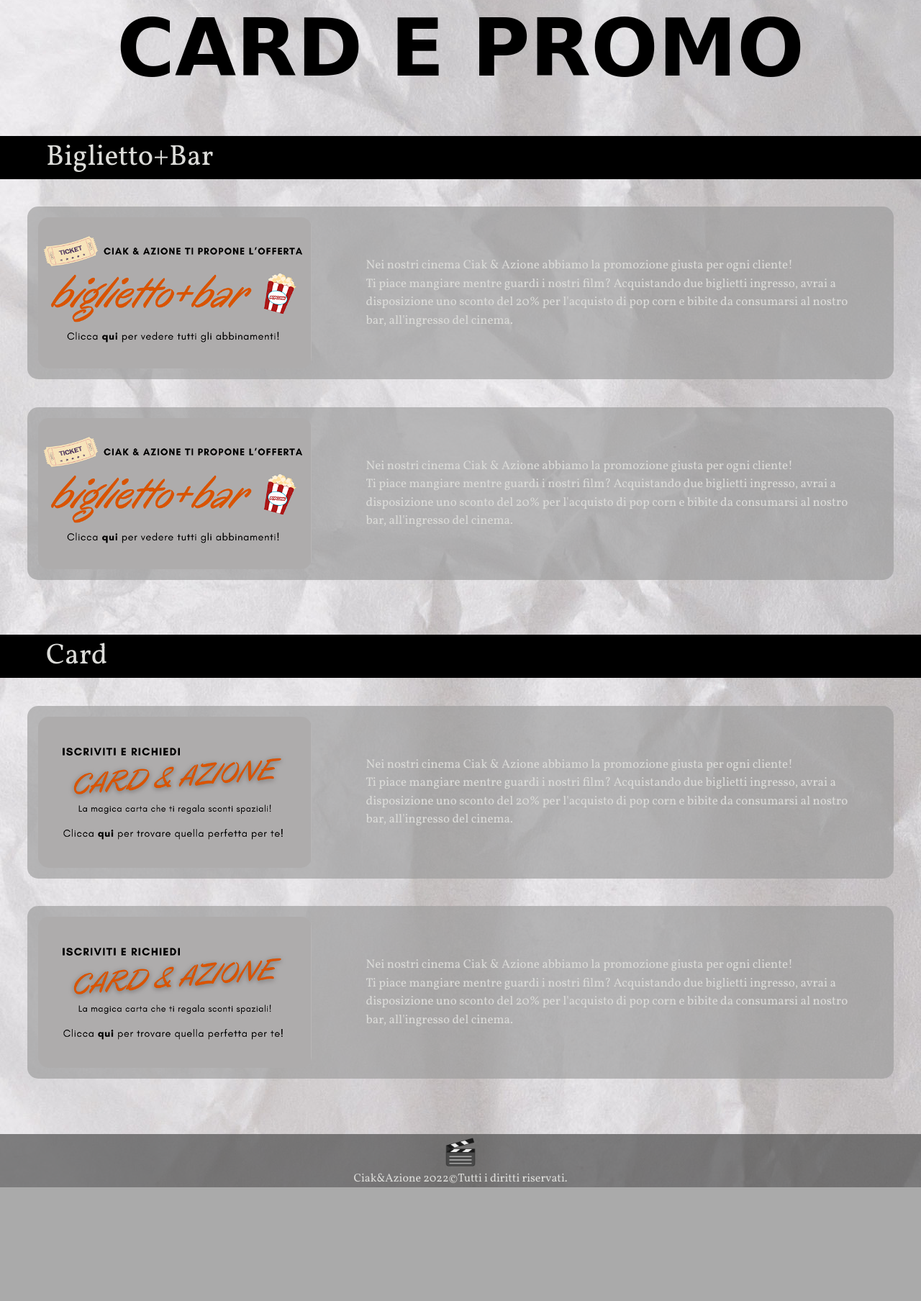
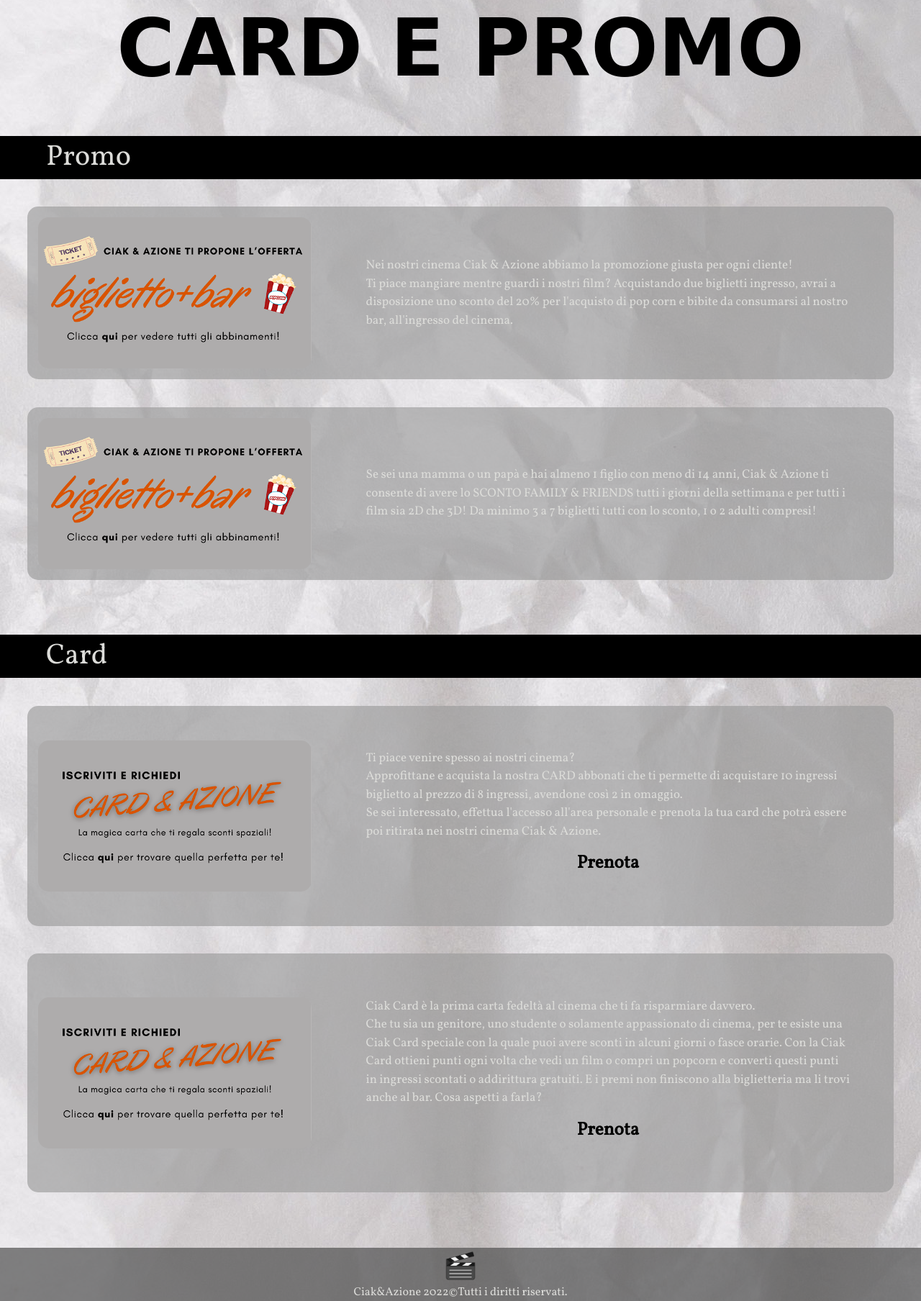
Before and after one commit to ValerioSpagnoli/ProgettoLTW-CiakAzione, a PHP site: page /offerte/offerte.php in a window 1280 px wide. Shown: the part 149-1957 px from the top of the page at 72% size. Before the commit the page ends 1799 px from the top, so only its background shows below. Run offline with PHP 8.4, Linux system fonts and the light colour scheme; some web fonts are replaced.

Commit message:
vue(installato)+ card offerte

```diff
--- a/index.php
+++ b/index.php
@@ -181,13 +181,13 @@
       </div>
 
       <div class="btn-offerta1">
-        <a href="./offerte/offerte.html#off1">
+        <a href="./offerte/offerte.php#off1">
           <img src="./image/offerte/offerta1.jpeg" alt="" style="max-width:100%; border-radius: 15px;" />
         </a>
       </div>
 
       <div class="btn-offerta2">
-        <a href="./offerte/offerte.html#off2">
+        <a href="./offerte/offerte.php#off2">
           <img src="./image/offerte/offerta2.jpg" alt="" style="max-width:100%; border-radius: 15px;" />
         </a>
       </div>
--- a/offerte/css/style.css
+++ b/offerte/css/style.css
@@ -68,3 +68,19 @@
     margin:5%;
     font-size: 17px;
 }
+.btn-prenota{
+    font-family: 'Vollkorn', serif;
+    text-align: center;
+    font-weight: bold;
+    font-size: 25px;
+    margin-top: 5px;
+    border-radius: 0.4em;
+    color:black;
+    text-decoration: none;
+}
+
+.btn-prenota:hover{
+    background-color: rgb(156, 101, 0);
+    color: rgb(220, 220, 217);
+    transition-duration: 0.6s;
+}
--- a/offerte/offerte.php
+++ b/offerte/offerte.php
@@ -106,7 +106,7 @@
     <a name="#off1"></a>
     <div class="offerta">
       <div class="titolo-off">
-        Biglietto+Bar
+        Promo
       </div>
       <div class="off_bar1">
         <div class="img">
@@ -125,11 +125,9 @@
           <img src="../image/offerte/offerta1.jpeg" alt="" style="width: 380px; height: 210px;border-radius: 15px;">
         </div>
         <div class="descrizione">
-          Nei nostri cinema Ciak & Azione abbiamo la promozione giusta per ogni cliente!
-          <br>
-          Ti piace mangiare mentre guardi i nostri film?
-          Acquistando due biglietti ingresso, avrai a disposizione uno sconto del 20% per l'acquisto di pop corn e bibite
-          da consumarsi al nostro bar, all'ingresso del cinema.
+        Se sei una mamma o un papà e hai almeno 1 figlio con meno di 14 anni, Ciak & Azione ti consente
+        di avere lo SCONTO FAMILY & FRIENDS tutti i giorni della settimana e per tutti i film sia 2D che 3D!
+        Da minimo 3 a 7 biglietti tutti con lo sconto, 1 o 2 adulti compresi!
         </div>
       </div>
     </div>
@@ -142,14 +140,25 @@
         </div>
         <div class="off_bar1">
           <div class="img">
-            <img src="../image/offerte/offerta2.jpg" alt="" style="width: 380px; height: 210px; border-radius: 15px;">
+            <img src="../image/offerte/offerta2.jpg" alt="" style="width: 380px; height: 210px; border-radius: 15px;" >
           </div>
           <div class="descrizione">
-            Nei nostri cinema Ciak & Azione abbiamo la promozione giusta per ogni cliente!
+            Ti piace venire spesso ai nostri cinema?
             <br>
-            Ti piace mangiare mentre guardi i nostri film?
-            Acquistando due biglietti ingresso, avrai a disposizione uno sconto del 20% per l'acquisto di pop corn e bibite
-            da consumarsi al nostro bar, all'ingresso del cinema.
+            Approfittane e acquista la nostra CARD abbonati che ti permette di acquistare 10 ingressi biglietto
+            al prezzo di 8 ingressi, avendone così 2 in omaggio. <br>
+            Se sei interessato, effettua l'accesso all'area personale e prenota la tua card che potrà essere poi ritirata nei
+            nostri cinema Ciak & Azione.
+            <div class="btn-prenota" >
+              <?php
+                  if(!isset($_SESSION['nome'])){
+                    echo(" <a class='nav-link' href='../area personale/login/login.php' style='color:black; text-decoration: none;'>Prenota</a> ");
+                  }
+                  else{
+                    echo(" <a class='nav-link' href='../area personale/profilo.php' style='color:black; text-decoration: none;'> Prenota </a>");
+                  }
+              ?>
+            </div>
           </div>
         </div>
         <div class="off_bar2">
@@ -157,11 +166,22 @@
             <img src="../image/offerte/offerta2.jpg" alt="" style="width: 380px; height: 210px; border-radius: 15px;">
           </div>
           <div class="descrizione">
-            Nei nostri cinema Ciak & Azione abbiamo la promozione giusta per ogni cliente!
-            <br>
-            Ti piace mangiare mentre guardi i nostri film?
-            Acquistando due biglietti ingresso, avrai a disposizione uno sconto del 20% per l'acquisto di pop corn e bibite
-            da consumarsi al nostro bar, all'ingresso del cinema.
+          Ciak Card è la prima carta fedeltà al cinema che ti fa risparmiare davvero. <br>
+          Che tu sia un genitore, uno studente o solamente appassionato di cinema,
+          per te esiste una Ciak Card speciale con la quale puoi avere sconti in alcuni giorni o fasce orarie.
+          Con la Ciak Card ottieni punti ogni volta che vedi un film o compri un popcorn e converti questi punti
+          in ingressi scontati o addirittura gratuiti. E i premi non finiscono alla biglietteria ma li trovi anche al bar.
+          Cosa aspetti a farla?
+          <div class="btn-prenota" >
+              <?php
+                  if(!isset($_SESSION['nome'])){
+                    echo(" <a class='nav-link' href='../area personale/login/login.php' style='color:black; text-decoration: none;'>Prenota</a> ");
+                  }
+                  else{
+                    echo(" <a class='nav-link' href='../area personale/profilo.php' style='color:black; text-decoration: none;'> Prenota </a>");
+                  }
+              ?>
+            </div>
           </div>
         </div>
       </div>
```
Also changed, not shown: film/app.js (added, +9 -0 lines), film/film.php (+5 -10 lines), 1 other file.
